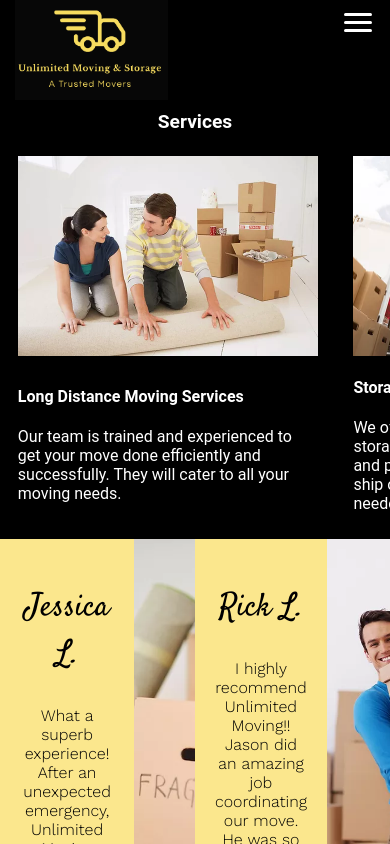
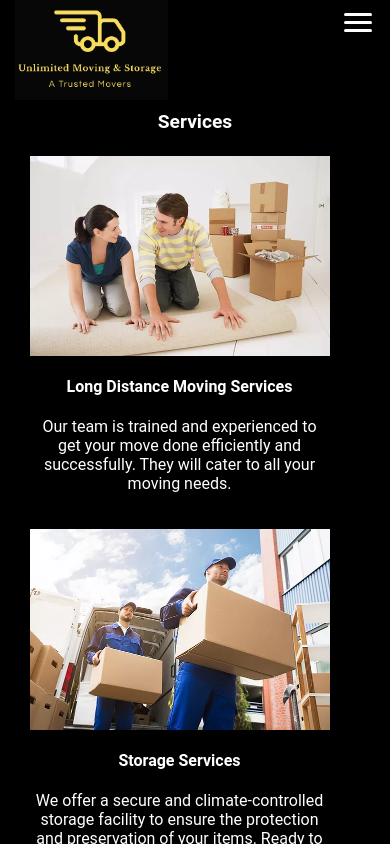
Before and after one commit to Erodri6z/Unlimited-Moving-And-Storage, a React (Create React App) app: page /Services in a window 390 px wide. Built offline with nearby package versions, Linux system fonts and the light colour scheme.

Commit message:
add a responsive design to services page

```diff
--- a/src/components/nav/nav.jsx
+++ b/src/components/nav/nav.jsx
@@ -4,9 +4,8 @@ import Logo from '../../assets/UMSLogo.png'
 const Nav = () => {
   const navBar = document.getElementById('nav')
 
-  const toggleNav = () => {
+  const toggleNav = (e) => {
     navBar.classList.toggle('active')
-    return
   }
   return(
     <nav className="navigation-bar">
--- a/src/styles/about.css
+++ b/src/styles/about.css
@@ -59,7 +59,3 @@
     margin-bottom: -20px;
   }
 }
-
-@media screen and (max-width: 300px) {
-
-}
--- a/src/styles/app.css
+++ b/src/styles/app.css
@@ -174,7 +174,7 @@ footer{
   }
 }
 
-@media screen and (max-width: 400px) {
+@media screen and (max-width: 500px) {
   .footer{
     margin-top:90%
   }
--- a/src/styles/services.css
+++ b/src/styles/services.css
@@ -15,6 +15,7 @@
 
 .card {
   display: grid;
+  max-width: 300px;
   justify-content: center;
   margin-right: 2%;
   margin-left: 2%;
@@ -22,12 +23,12 @@
 }
 
 .card img{
-  width: 300px;
+  max-width: 300px;
 }
 
 #reviews {
   display: flex;
-  height: 350px
+  height: 350px;
 }
 
 .review {
@@ -63,3 +64,34 @@
   border: none;
   background-color: black;
 }
+
+@media screen and (max-width: 750px) {
+  #card-container{
+    flex-direction: column;
+    width: 100%;
+  }
+  .card {
+    text-align: center;
+    width: 100%;
+    margin-left: 5%;
+    margin-right: 5%;
+  }
+  #reviews {
+    flex-direction: column;
+  }
+  .review{
+    border-top: 3px solid black;
+    margin-right: 0;
+    height: 300px;
+    width: 100%;
+  }
+  .review-img {
+    height: 300px;
+    width: 150px;
+  }
+  .review-text {
+    width: 150px;
+    font-size: x-small;
+    margin-right: 2%;
+  }
+}
```
